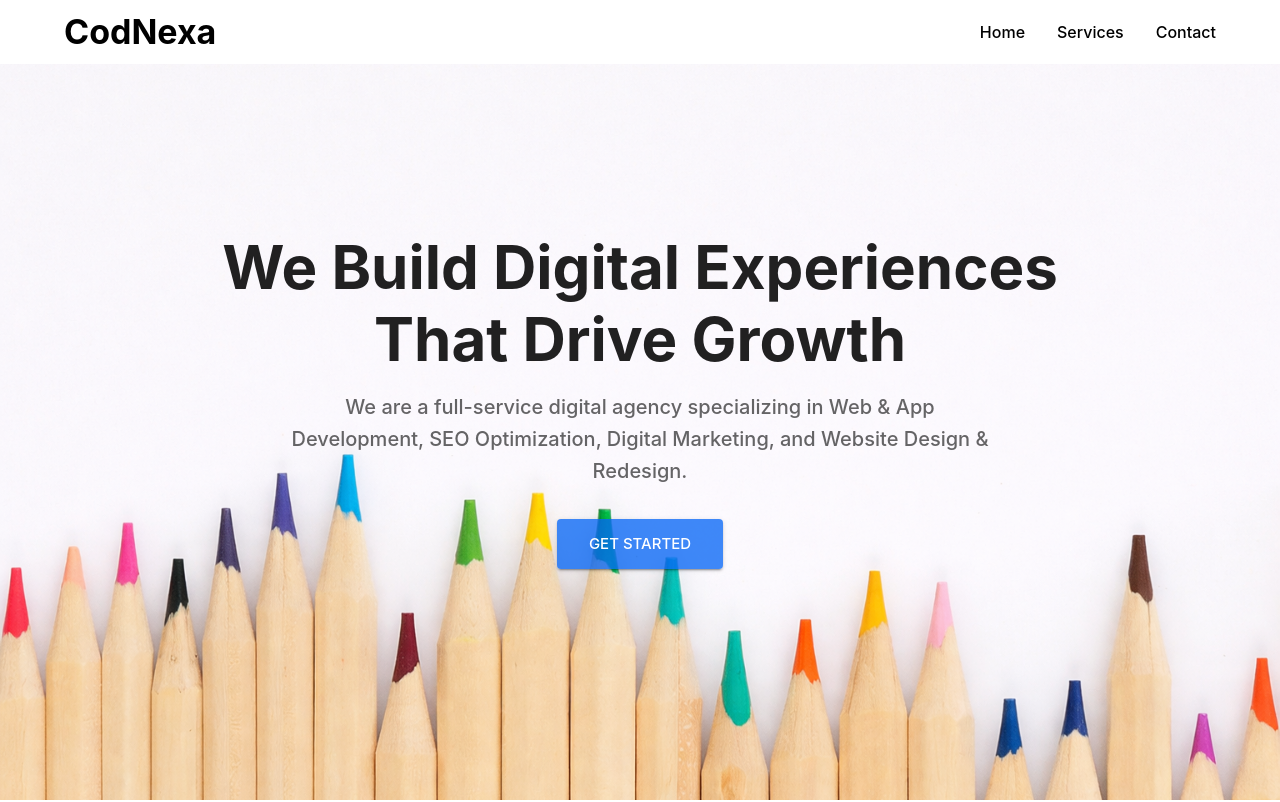
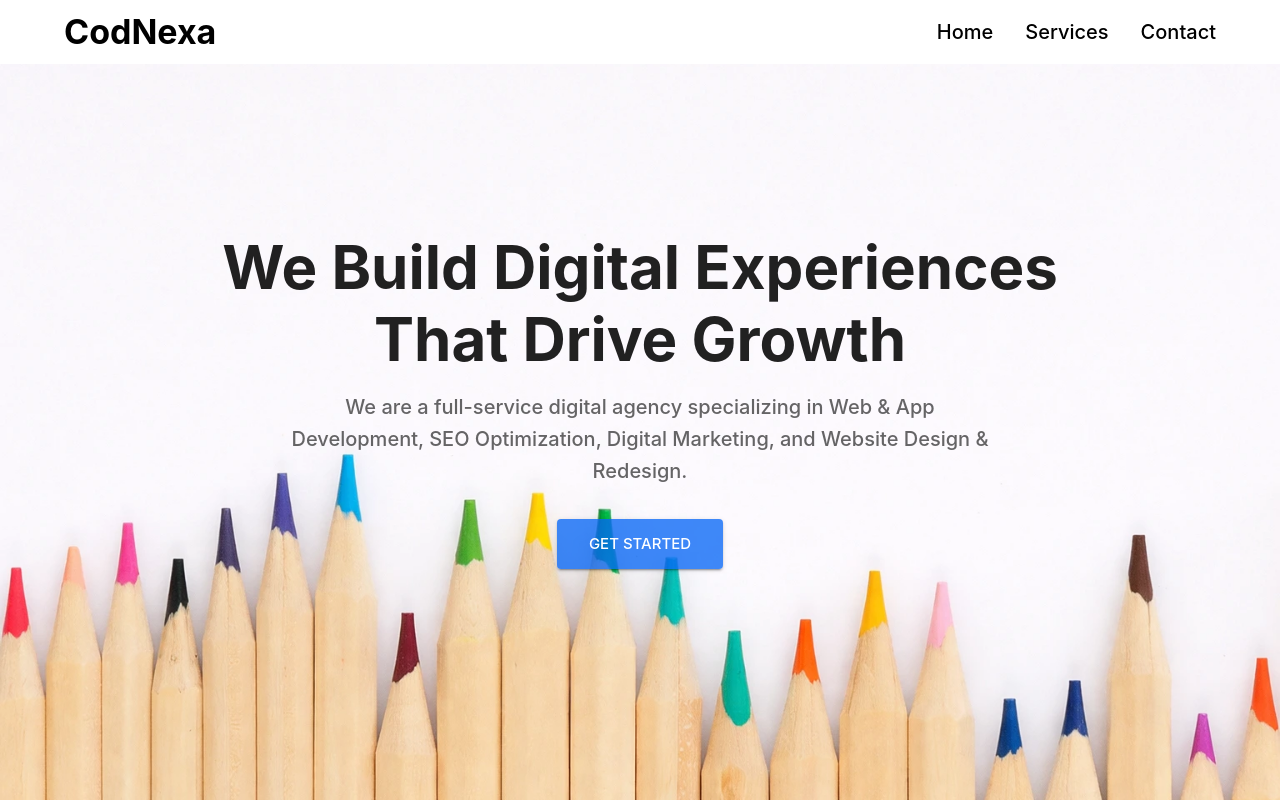
Before and after one commit to mohammadaqib-web/agency-ui, a React (Vite) app: page / in a window 1280 px wide. Shown: the top 802 px of the page. Built offline with nearby package versions, Linux system fonts and the light colour scheme.

Commit message:
optimized image

```diff
--- a/src/components/Hero.jsx
+++ b/src/components/Hero.jsx
@@ -1,6 +1,6 @@
 import { Box, Button, Container, Typography } from "@mui/material";
 import { motion } from "framer-motion";
-import heroImg from "../assets/hero-img.png";
+import heroImg from "../assets/hero-img.webp";
 
 const MotionBox = motion(Box);
 
--- a/src/components/Navbar.jsx
+++ b/src/components/Navbar.jsx
@@ -12,7 +12,7 @@ import {
 } from "@mui/material";
 import MenuIcon from "@mui/icons-material/Menu";
 import { useState } from "react";
-import CloseIcon from "@mui/icons-material/Close";
+// import CloseIcon from "@mui/icons-material/Close";
 
 export default function Navbar() {
   const [open, setOpen] = useState(false);
@@ -106,6 +106,7 @@ const NavItem = ({ text, onClick }) => (
         color: "primary.main",
       },
     }}
+    variant="h6"
   >
     {text}
   </Typography>
```
Also changed, not shown: src/assets/hero-img.webp (added).
